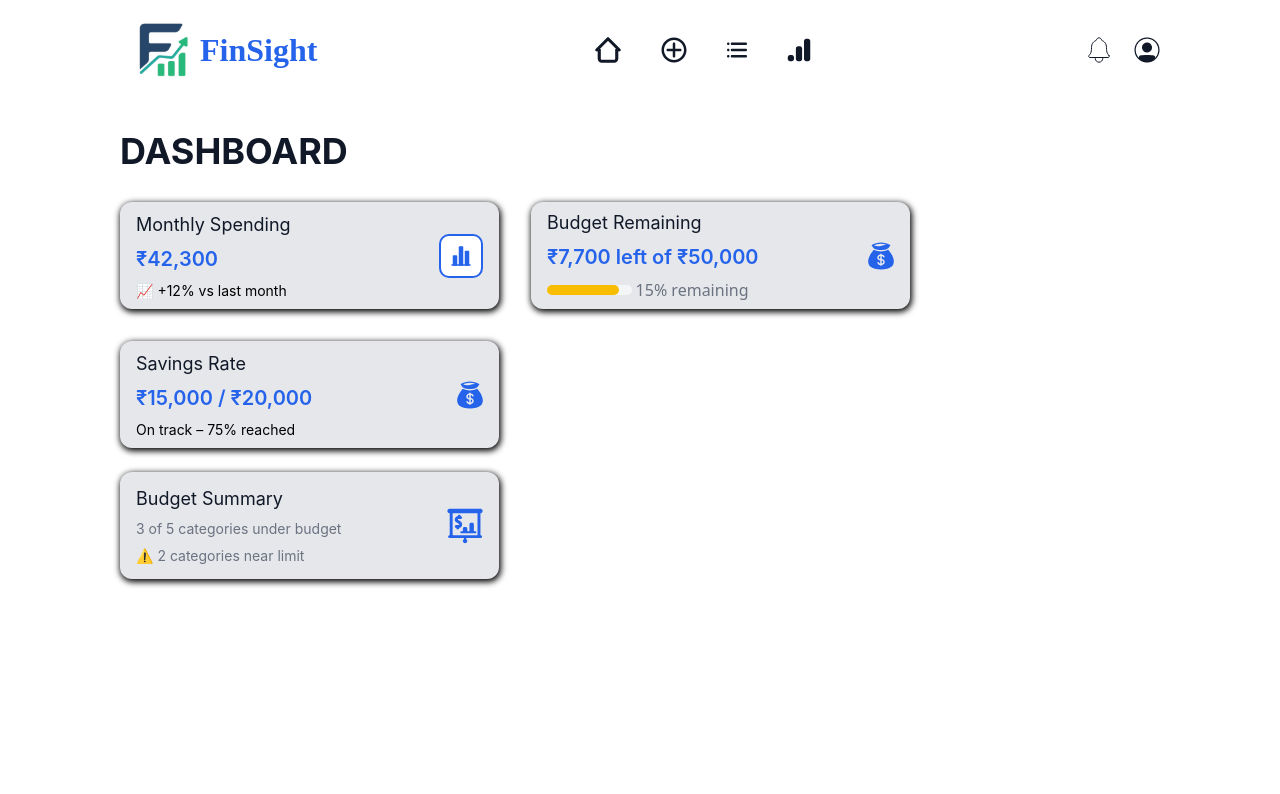
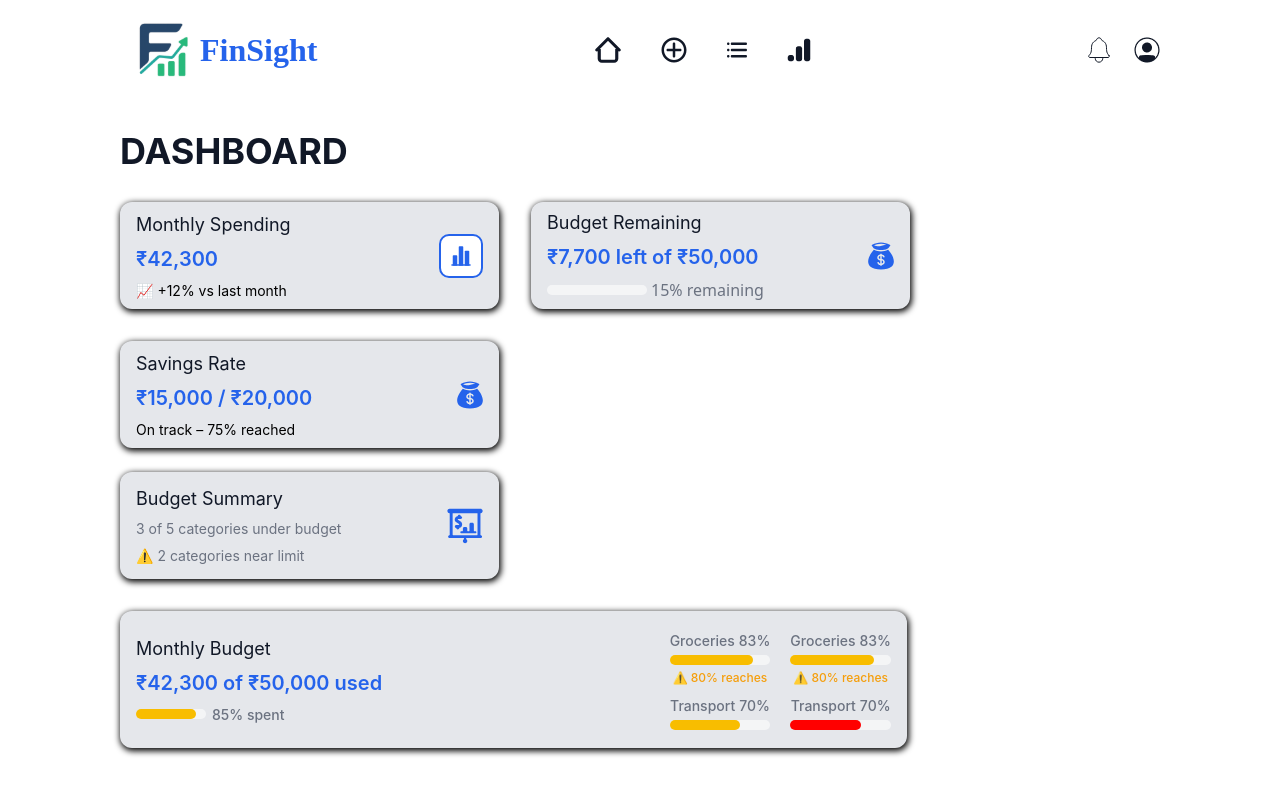
Before and after one commit to ajmal-m/expense-tracker-front-end, a React (Vite) app: page /dashboard in a window 1280 px wide. Shown: the top 794 px of the page. Built offline with nearby package versions, Linux system fonts and the light colour scheme; no server answers.

Commit message:
Dashboard badge container updates

```diff
--- a/src/components/dashboard/analytics-badges.tsx
+++ b/src/components/dashboard/analytics-badges.tsx
@@ -3,6 +3,7 @@ import AnalyticsImage from '../../assets/analyticsImage.svg';
 import BadgeLayout from "../../layouts/badge-layout";
 import BudgetIcon from '../../assets/budgeticon.svg';
 import BudgetSummaryIcon from '../../assets/budget_summary_icon.svg';
+import ProgressBar from "../reusable/progress-bar";
 
 const AnalyticsBadges = memo(() => {
     return(
@@ -33,8 +34,8 @@ const AnalyticsBadges = memo(() => {
                             <p className="text-[#111827] text-[18px] font-[400] font-inter">Budget Remaining</p>
                             <p className="text-[#2563EB] text-[20px] font-semibold font-inter">₹7,700 left of ₹50,000</p>
                             <div className="flex items-center gap-[4px]">
-                                <div className="w-[40%] bg-[#ffffff96] rounded-full h-2.5 dark:bg-[#ffffffc3]">
-                                    <div className="bg-[#F8BD00] h-2.5 rounded-full" style={{width:'85%'}}></div>
+                                <div className="w-[100px]">
+                                    <ProgressBar width={85} color=""/>
                                 </div>
                                  <span className="text-[#6B7280]">15% remaining</span>
                             </div>
@@ -53,7 +54,7 @@ const AnalyticsBadges = memo(() => {
                     </div>
                 </BadgeLayout>
             </div>
-            <div className="flex items-center gap-[32px] mt-[24px]">
+            <div className="flex flex-wrap gap-[32px] mt-[24px]">
                 <BadgeLayout>
                     <div className="flex justify-between items-center w-[100%] px-[16px]">
                         <div className="flex flex-col gap-[6px]">
@@ -65,8 +66,70 @@ const AnalyticsBadges = memo(() => {
                     </div>
                 </BadgeLayout>
 
-                <div >
+                <div
+                    className="
+                        w-[787px] h-[137px]  flex items-center
+                        rounded-[12px] bg-[#E5E7EB]
+                        shadow-[1px_2px_6px_1px_rgba(0,0,0,1)]
+                        justify-between px-[16px]
+                    "
+                >
+                    <div className="flex flex-col gap-[6px]">
+                        <p className="text-[18px] font-[400] font-inter text-[#111827]">Monthly Budget</p>
+                        <h2 className="text-[20px] font-semibold font-inter text-[#2563EB]" >₹42,300 of ₹50,000 used</h2>
+                        <div className="flex items-center gap-[6px]">
+                            <div className="w-[70px]">
+                                <ProgressBar width={85} color="#F8BD00"/>
+                            </div>
+                            <p className="text-[#6B7280] text-[14px] font-medium font-inter">85% spent</p>
+                        </div>
+                    </div>
 
+                    <div className="flex items-center gap-[20px]">
+                        <div className="flex flex-col gap-[8px]">
+                            <div className="flex flex-col items-center justify-between gap-[4px]">
+                                <div className="flex items-center justify-between gap-1">
+                                    <p className="text-[14px] text-[#6B7280] font-medium font-inter">Groceries</p>
+                                    <p className="text-[14px] text-[#6B7280] font-medium font-inter" >83%</p>
+                                </div>
+                                <ProgressBar width={83} color="#F8BD00" />
+                                <p
+                                    className="text-[12px] font-medium font-inter text-[#F59E0B]"
+                                >
+                                    ⚠️ 80% reaches
+                                </p>
+                            </div>
+                            <div className="flex flex-col items-center justify-between gap-[4px]">
+                                <div className="flex items-center justify-between gap-1">
+                                    <p className="text-[14px] text-[#6B7280] font-medium font-inter">Transport</p>
+                                    <p className="text-[14px] text-[#6B7280] font-medium font-inter" >70%</p>
+                                </div>
+                                <ProgressBar width={70} color="#F8BD00"/>
+                            </div>
+                        </div>
+
+                        <div className="flex flex-col gap-[8px]">
+                            <div className="flex flex-col items-center justify-between gap-[4px]">
+                                <div className="flex items-center justify-between gap-1">
+                                    <p className="text-[14px] text-[#6B7280] font-medium font-inter">Groceries</p>
+                                    <p className="text-[14px] text-[#6B7280] font-medium font-inter" >83%</p>
+                                </div>
+                                <ProgressBar width={83}  color="#F8BD00" />
+                                <p
+                                    className="text-[12px] font-medium font-inter text-[#F59E0B]"
+                                >
+                                    ⚠️ 80% reaches
+                                </p>
+                            </div>
+                            <div className="flex flex-col items-center justify-between gap-[4px]">
+                                <div className="flex items-center justify-between gap-1">
+                                    <p className="text-[14px] text-[#6B7280] font-medium font-inter">Transport</p>
+                                    <p className="text-[14px] text-[#6B7280] font-medium font-inter" >70%</p>
+                                </div>
+                                <ProgressBar width={70}  color="red"/>
+                            </div>
+                        </div>
+                    </div>
                 </div>
             </div>
         </div>
--- /dev/null
+++ b/src/components/reusable/progress-bar.tsx
@@ -0,0 +1,14 @@
+import { memo } from "react";
+
+
+const ProgressBar = memo(({ width , color }: { width: number ; color: string;}) => {
+    return(
+        <>
+            <div className="w-[100%] bg-[#ffffff96] rounded-full h-2.5 dark:bg-[rgba(255,255,255,0.77)]">
+                <div className={`h-2.5 rounded-full`} style={{width:`${width}%`, background:`${color}`}}></div>
+            </div>
+        </>
+    )
+});
+
+export default ProgressBar;
```
